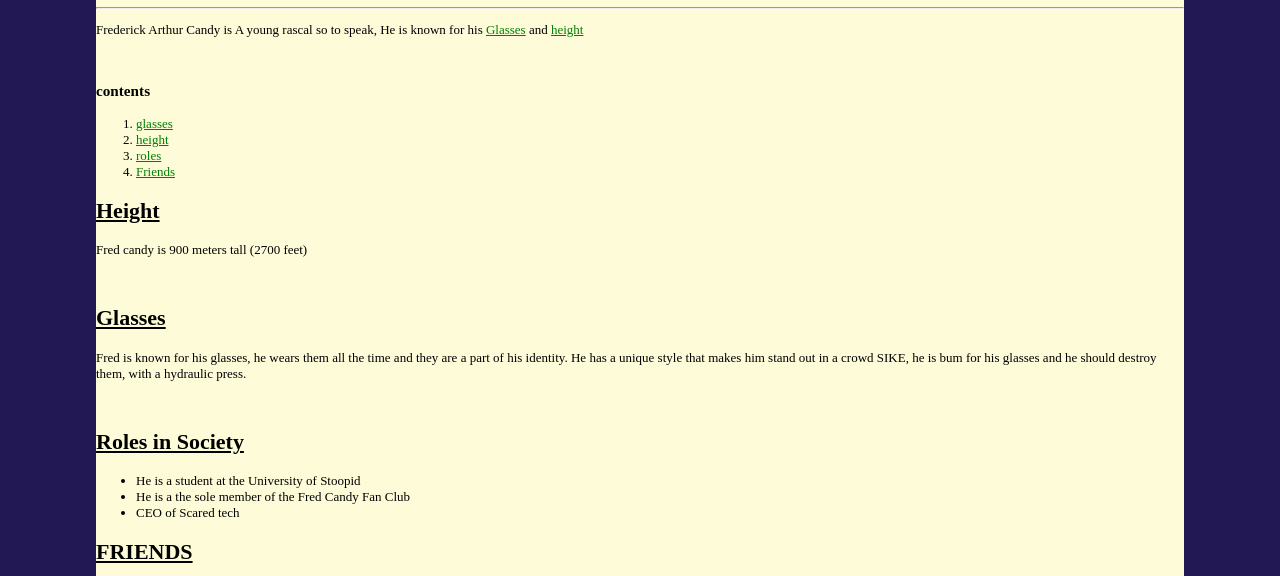
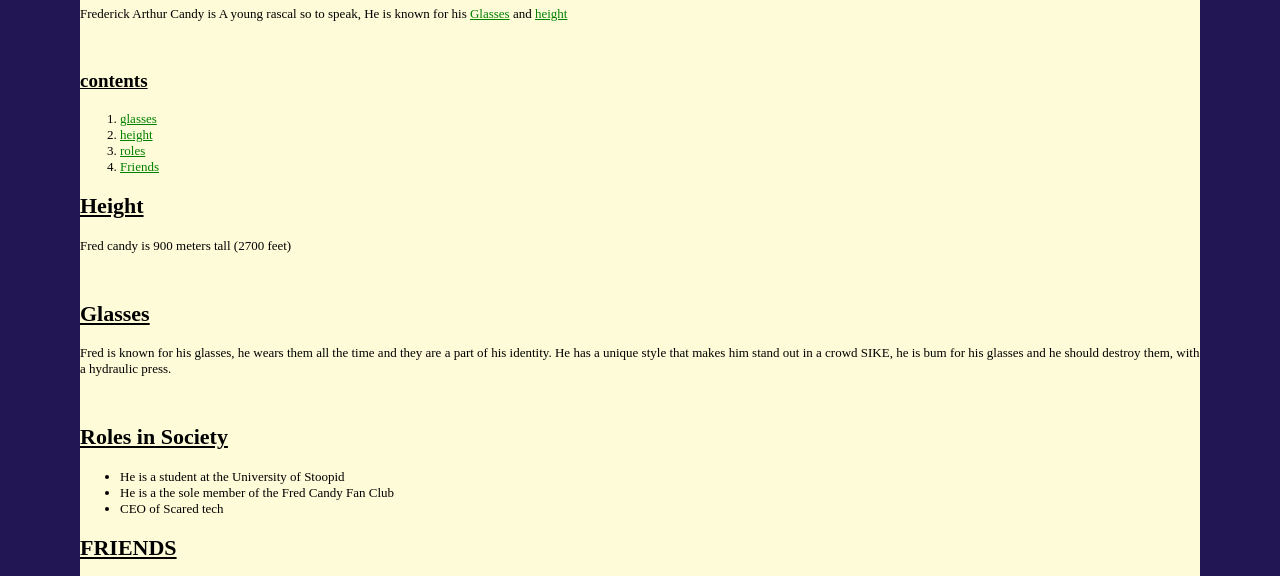
Before and after one commit to Dizzydave54/Fredcandy-site, a plain HTML site: page index.html in a window 1280 px wide. Shown: the part 170-746 px from the top of the page. Drawn offline with Linux system fonts and the light colour scheme.

Commit message:
Adjust border size and add h3 styling

```diff
--- a/styles.css
+++ b/styles.css
@@ -2,7 +2,7 @@ body{
 font-size: 13px;
 color: black;
 background-color: #fefbd8;
-border: 12vmin solid rgb(34, 24, 84);
+border: 10vmin solid rgb(34, 23, 84);
 margin: 0px;
 width: auto;
 }
@@ -46,6 +46,11 @@ h1{
     font-size: 33px;
     text-decoration: underline;
 }
+h3{
+    color: black;
+    font-size: 19px;
+    text-decoration: underline;
+}
 
 overflow{
     overflow: auto;
```
